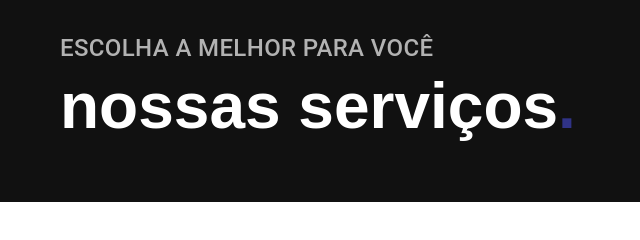
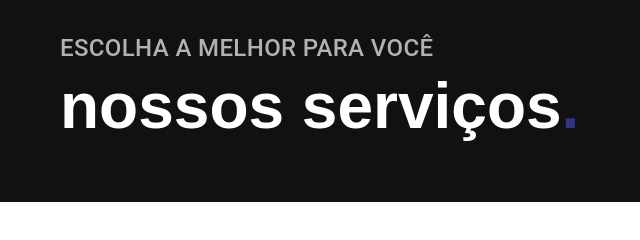
Before and after one commit to iamluhmrt/montvidros, a plain HTML site: page servicos.html in a window 1280 px wide. Shown: the part 126-366 px from the top of the page, 0-640 px from the left. Drawn offline with Linux system fonts and the light colour scheme.

Commit message:
chore: update services

```diff
--- a/servicos.html
+++ b/servicos.html
@@ -32,7 +32,7 @@
     <div class="titulo-bg">
       <div class="titulo container">
         <p class="font-2-l-b cor-5">Escolha a melhor para você</p>
-        <h1 class="font-1-xxl cor-0">nossas serviços<span class="cor-p6">.</span></h1>
+        <h1 class="font-1-xxl cor-0">nossos serviços<span class="cor-p6">.</span></h1>
       </div>
     </div>
 
```
